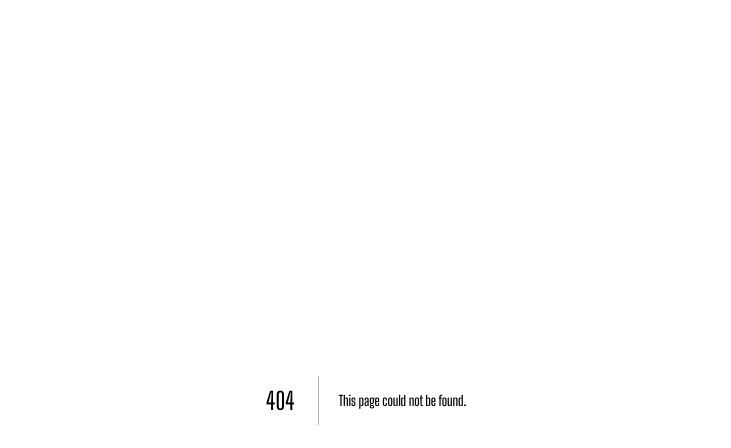
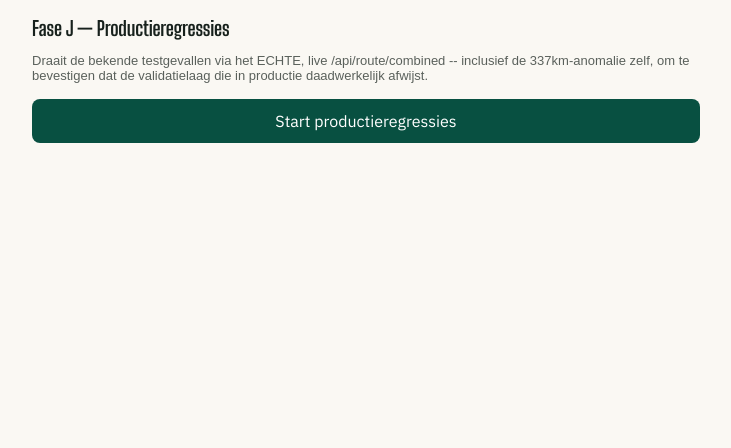
Before and after one commit to stuctech-eng/GoKnoop, a Next.js app: page /debug/production-regression-runner in a window 1280 px wide. Before the commit this address had no page. Shown: the top 448 px of the page, without its empty margins (274-1005 px from the left). Built offline with nearby package versions, Linux system fonts and the light colour scheme.

Commit message:
goknoop fase j runner — v1.0.331 — 10 sep 2026, 07:13

```diff
--- a/app/debug/page.tsx
+++ b/app/debug/page.tsx
@@ -27,6 +27,7 @@ const CATEGORIES: DebugCategory[] = [
   {
     title: "Netwerkgat-onderzoek",
     links: [
+      { href: "/debug/production-regression-runner", label: "Fase J: Productieregressies (echte /api/route/combined)", description: "Draait bekende testgevallen tegen het echte, live productie-eindpunt." },
       { href: "/debug/generate-nwb-connectors-runner", label: "NWB-connectoren genereren (productie)", description: "Genereert en slaat gevalideerde connectoren op. Vereist actieve NWB-dataset." },
       { href: "/debug/migrate-nwb-runner", label: "NWB → Productie migreren", description: "Migreert de al-verzamelde onderzoeksdata naar het productieschema. Schrijft naar echte productie-Firestore." },
       { href: "/debug/fase5c-nwb-component-check", label: "Fase 5C: NWB-component-check", description: "Zitten de twee connector-clusters in dezelfde NWB-only-component? Laatste, gerichte test." },
--- /dev/null
+++ b/app/debug/production-regression-runner/page.tsx
@@ -0,0 +1,99 @@
+"use client";
+
+import { useState } from "react";
+
+const TEST_PAIRS = [
+  { naam: "Amsterdam Centraal -> Hilversum kn55 (bekende 366,9km-omweg)", from: "CJSXBPUMG49vOPmYvhJd", to: "ZYuO6ZfzSa2iim0HcUbn" },
+  { naam: "Volendam kn95 -> Amsterdam Centraal (bekende gezonde route)", from: "7fmSWIHYsKu3Wb3yOtM2", to: "CJSXBPUMG49vOPmYvhJd" },
+  { naam: "337km-anomalie zelf (v1: moet AFGEWEZEN worden door validatie)", from: "3Sx24AWzdYTR4Psx0JJW", to: "AG9myGNbdE6eH0W2SUmi" },
+  { naam: "337km-anomalie (v7: tweede bekende geval, moet ook afgewezen)", from: "AG9myGNbdE6eH0W2SUmi", to: "nKfPyXuKA5e2SMxiKON3" },
+  { naam: "Lochem l1 (normale, gezonde route)", from: "0pgYw2kgDphP2IT1RAi7", to: "61aNR7RWLxQhHTOfMHtm" },
+  { naam: "Lochem l3 (normale, gezonde route)", from: "CDdOFbRpdb959FzzPLc0", to: "WDsLzusuMQzU8aBk43mq" },
+];
+
+function CopyAllButton({ text }: { text: string }) {
+  const [copied, setCopied] = useState(false);
+  async function handleCopy() {
+    try {
+      await navigator.clipboard.writeText(text);
+      setCopied(true);
+      setTimeout(() => setCopied(false), 2000);
+    } catch {
+      setCopied(false);
+    }
+  }
+  return (
+    <button onClick={handleCopy} style={{ width: "100%", padding: 12, fontSize: 15, background: copied ? "#085041" : "#333", color: "white", border: "none", borderRadius: 8, marginBottom: 16 }}>
+      {copied ? "Alles gekopieerd ✓" : "Kopieer ALLES (voor Claude)"}
+    </button>
+  );
+}
+
+export default function ProductionRegressionRunnerPage() {
+  const [running, setRunning] = useState(false);
+  const [log, setLog] = useState<string[]>([]);
+  const [results, setResults] = useState<Record<string, unknown> | null>(null);
+
+  async function run() {
+    setRunning(true);
+    setLog([]);
+    setResults(null);
+
+    const allResults: Record<string, unknown> = {};
+
+    for (const pair of TEST_PAIRS) {
+      setLog((prev) => [...prev, `--- ${pair.naam} ---`]);
+      try {
+        const res = await fetch(`/api/route/combined`, {
+          method: "POST",
+          headers: { "Content-Type": "application/json" },
+          body: JSON.stringify({ fromLogicalNodeId: pair.from, toLogicalNodeId: pair.to }),
+        });
+        const json = await res.json();
+        allResults[pair.naam] = { httpStatus: res.status, respons: json };
+        if (res.ok) {
+          setLog((prev) => [...prev, `✅ Route geaccepteerd: ${json.distanceM}m (deviationFactor ${json.quality?.deviationFactor}), NWB-actief: ${json.nwbActief}`]);
+        } else {
+          setLog((prev) => [...prev, `${json.reason === "quality_rejected" ? "🛑 AFGEWEZEN (verwacht bij anomalie)" : "⚠️"}: HTTP ${res.status} -- ${json.error}`]);
+        }
+      } catch (err) {
+        allResults[pair.naam] = { error: err instanceof Error ? err.message : String(err) };
+        setLog((prev) => [...prev, `⚠️ ${err instanceof Error ? err.message : String(err)}`]);
+      }
+    }
+
+    setResults(allResults);
+    setLog((prev) => [...prev, "Alle testgevallen klaar."]);
+    setRunning(false);
+  }
+
+  const copyText = results ? JSON.stringify(results, null, 2) : "";
+
+  return (
+    <div style={{ padding: 16, fontFamily: "sans-serif", maxWidth: 700, margin: "0 auto" }}>
+      <h1 style={{ fontSize: 20, marginBottom: 8 }}>Fase J — Productieregressies</h1>
+      <p style={{ fontSize: 13, opacity: 0.7, marginBottom: 16 }}>
+        Draait de bekende testgevallen via het ECHTE, live /api/route/combined -- inclusief de 337km-anomalie zelf, om te bevestigen dat de validatielaag die in productie daadwerkelijk afwijst.
+      </p>
+
+      <button onClick={run} disabled={running} style={{ width: "100%", padding: 12, fontSize: 16, background: "#085041", color: "white", border: "none", borderRadius: 8, marginBottom: 12 }}>
+        {running ? "Bezig..." : "Start productieregressies"}
+      </button>
+
+      {log.length > 0 && (
+        <div style={{ fontSize: 11, background: "#f0f0eb", padding: 10, borderRadius: 8, marginBottom: 12, maxHeight: 250, overflowY: "auto" }}>
+          {log.map((l, i) => (
+            <div key={i}>{l}</div>
+          ))}
+        </div>
+      )}
+
+      {results && (
+        <>
+          <CopyAllButton text={copyText} />
+          <pre style={{ fontSize: 9, background: "#f5f5f0", padding: 8, borderRadius: 6, overflowX: "auto", whiteSpace: "pre-wrap" }}>{copyText}</pre>
+        </>
+      )}
+    </div>
+  );
+}
```
